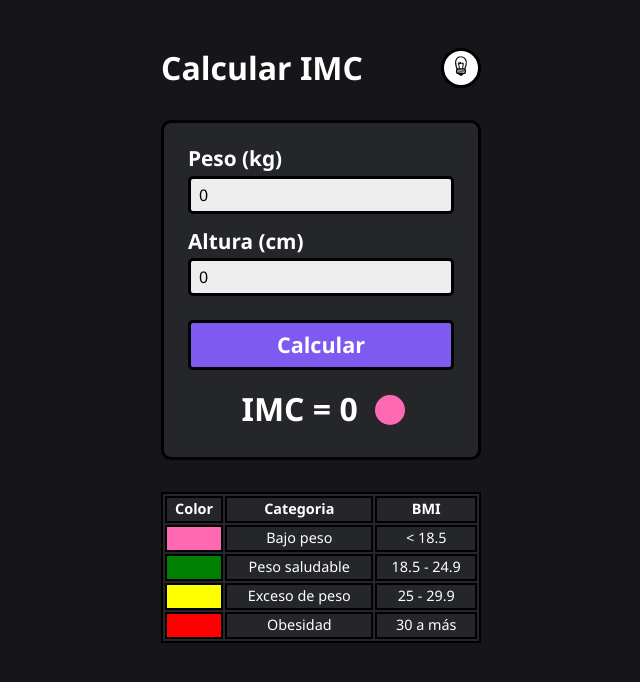
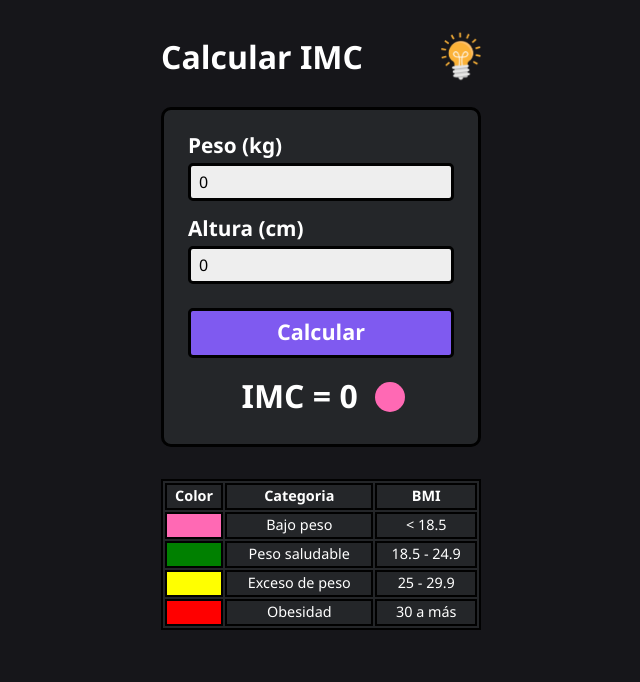
Before and after one commit to jdelacruzv/bmi-calculate, a React (Vite) app: page / in a window 1280 px wide. Shown: the top 682 px of the page, without its empty margins (319-959 px from the left). Built offline with nearby package versions, Linux system fonts and the light colour scheme.

Commit message:
Modified mode button icon

```diff
--- a/index.html
+++ b/index.html
@@ -2,7 +2,7 @@
 <html lang="en">
   <head>
     <meta charset="UTF-8" />
-    <link rel="icon" type="image/svg+xml" href="/favicon.svg" />
+    <link rel="icon" type="image/svg+xml" href="/mode.png" />
     <meta name="viewport" content="width=device-width, initial-scale=1.0" />
     <title>Vite App</title>
   </head>
--- a/src/components/Header.jsx
+++ b/src/components/Header.jsx
@@ -25,9 +25,14 @@ const Header = () => {
 	return (
 		<header className={styles.app__header}>
 			<h1 className={styles.header__title}>Calcular IMC</h1>
-			<button className={styles.btn__toggle} onClick={() => handleThemeColor()}>
-				<img src="/mode.svg" alt="mode ligth" title={`Modo ${theme}`} />
-			</button>
+			<figure className={styles.btn__toggle} onClick={() => handleThemeColor()}>
+				<img
+					className={styles.btn__toggle__img}
+					src="/mode.png"
+					alt="mode ligth"
+					title={`Modo ${theme}`}
+				/>
+			</figure>
 		</header>
 	);
 };
--- a/src/components/Header.module.css
+++ b/src/components/Header.module.css
@@ -4,7 +4,7 @@
   display: flex;
   align-items: center;
   justify-content: space-between;
-  margin: 2rem 0;
+  margin: 1rem 0 1.5rem;
 }
 
 .header__title {
@@ -14,15 +14,18 @@
 
 .btn__toggle {
   width: 40px;
-  height: 40px;
+  height: auto;
   border-radius: 50%;
-  border: 3px solid #010101;
-  background-color: #ffffff;
   margin: 0;
   cursor: pointer;
+  will-change: filter;
 }
 
 .btn__toggle:hover {
-  background-color: var(--color-btn-bg-hover);
-  transition: background-color 0.3s ease-out;
+  filter: drop-shadow(0 0 2rem var(--color-btn-mode));
 }
+
+.btn__toggle__img {
+  width: 100%;
+  height: auto;
+}
--- a/src/styles/index.css
+++ b/src/styles/index.css
@@ -7,7 +7,7 @@
   --color-input-bg: #eeeeee;
   --color-font: #ffffff;
   --color-btn-bg: #7f5af0;;
-  --color-btn-bg-hover: #2CB67D;
+  --color-btn-mode: #e9ec1c;
 }
 
 * {
```
Also changed, not shown: public/mode.png (added).
